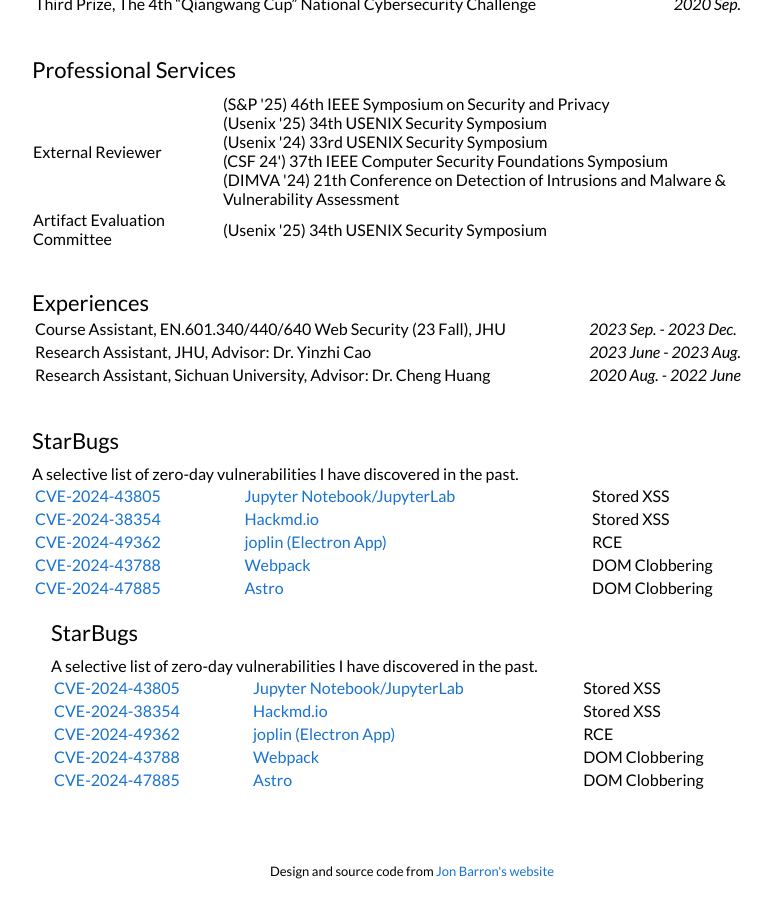
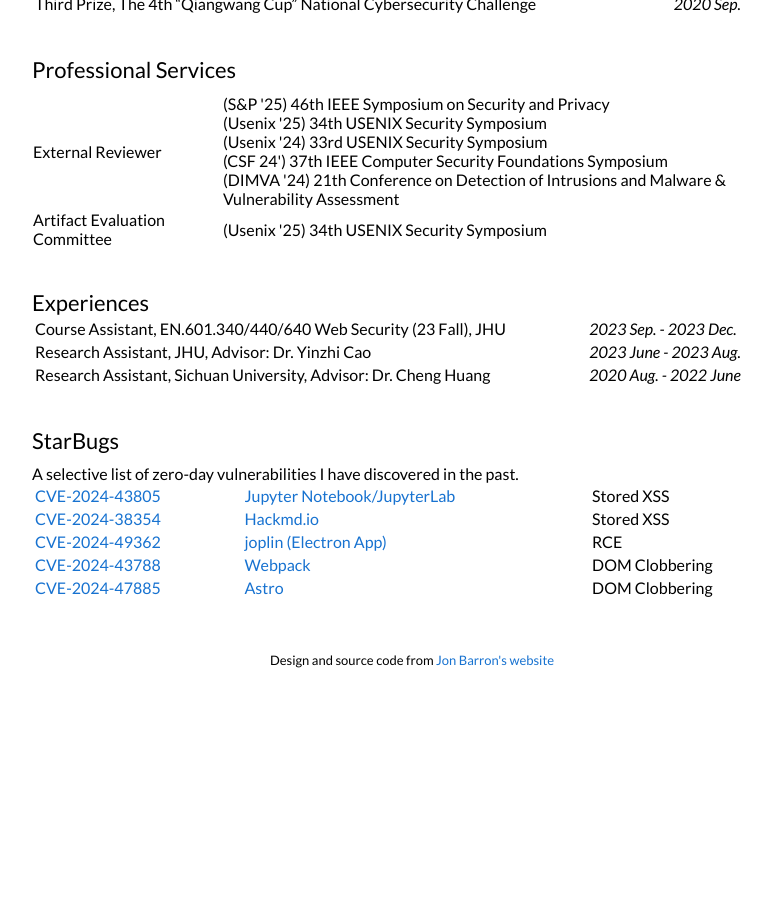
Before and after one commit to jackfromeast/jackfromeast.github.io, a Jekyll site: the page built from _posts/2024-09-23-FollowMyFlow.md, in a window 1280 px wide and 900 px high, scrolled down 1616 px. Shown: the whole window, without its empty margins (228-1000 px from the left). Built offline with Jekyll 4.4.1, drawn with Linux system fonts in a browser that asks for light colours; after the commit the page ends 2305 px from its top, so only the background shows below that.

Commit message:
[StarBugs] Update the StarBugs Section.

```diff
--- a/_layouts/default.html
+++ b/_layouts/default.html
@@ -252,53 +252,14 @@
               </div>
               A selective list of zero-day vulnerabilities I have discovered in the past.
               <table style="width:100%;table-layout:auto;">
+                {% for vuln in site.data.vulns %}
                 <tr>
-                  <td><a href="https://github.com/advisories/GHSA-9q39-rmj3-p4r2">CVE-2024-43805</a></td>
-                  <td><a href="https://jupyter.org/">Jupyter Notebook/JupyterLab</a></td>
-                  <td>Stored XSS</td>
+                  <td><a href="{{ vuln.link }}">{{ vuln.cve }}</a></td>
+                  <td><a href="{{ vuln.product_link }}">{{ vuln.product }}</a></td>
+                  <td>{{ vuln.type }}</td>
                 </tr>
-                <tr>
-                  <td><a href="https://github.com/hackmdio/codimd/security/advisories/GHSA-22jv-vch8-2vp9">CVE-2024-38354</a></td>
-                  <td><a href="https://hackmd.io/">Hackmd.io</a></td>
-                  <td>Stored XSS</td>
-                </tr>
-                <tr>
-                  <td><a href="https://github.com/laurent22/joplin/security/advisories/GHSA-hff8-hjwv-j9q7">CVE-2024-49362</a></td>
-                  <td><a href="https://github.com/laurent22/joplin">joplin (Electron App)</td>
-                  <td>RCE</td>
-                </tr>
-                <tr>
-                  <td><a href="https://github.com/advisories/GHSA-4vvj-4cpr-p986">CVE-2024-43788</a></td>
-                  <td><a href="https://webpack.js.org/">Webpack</a></td>
-                  <td>DOM Clobbering</td>
-                </tr>
-                <tr>
-                  <td><a href="https://github.com/withastro/astro/security/advisories/GHSA-m85w-3h95-hcf9">CVE-2024-47885</a></td>
-                  <td><a href="https://astro.build/">Astro</a></td>
-                  <td>DOM Clobbering</td>
-                </tr>
+                {% endfor %}
               </table>
-
-              <table style="width:100%;border:0px;border-spacing:0px;border-collapse:separate;margin-right:auto;margin-left:auto;">
-                <tr>
-                  <td style="padding:2.5%;width:100%;vertical-align:middle">
-                    <div style="margin-bottom: 10px;">
-                      <h2>StarBugs</h2>
-                    </div>
-                    A selective list of zero-day vulnerabilities I have discovered in the past.
-                    <table style="width:100%;table-layout:auto;">
-                      {% for vuln in site.data.vulns %}
-                      <tr>
-                        <td><a href="{{ vuln.link }}">{{ vuln.cve }}</a></td>
-                        <td><a href="{{ vuln.product_link }}">{{ vuln.product }}</a></td>
-                        <td>{{ vuln.type }}</td>
-                      </tr>
-                      {% endfor %}
-                    </table>
-                  </td>
-                </tr>
-              </table>
-
             </td>
           </tr>
         </table>
```
